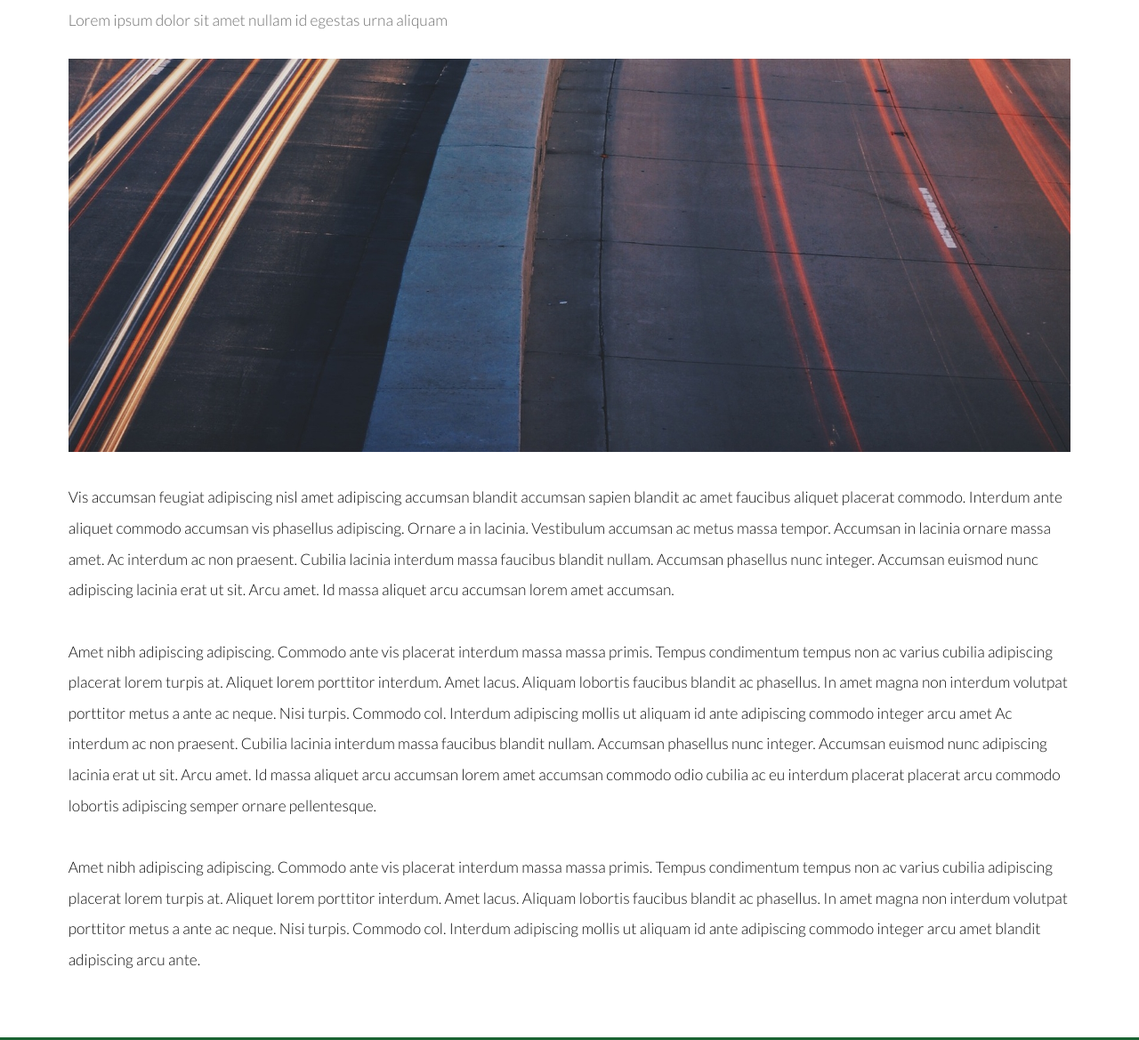
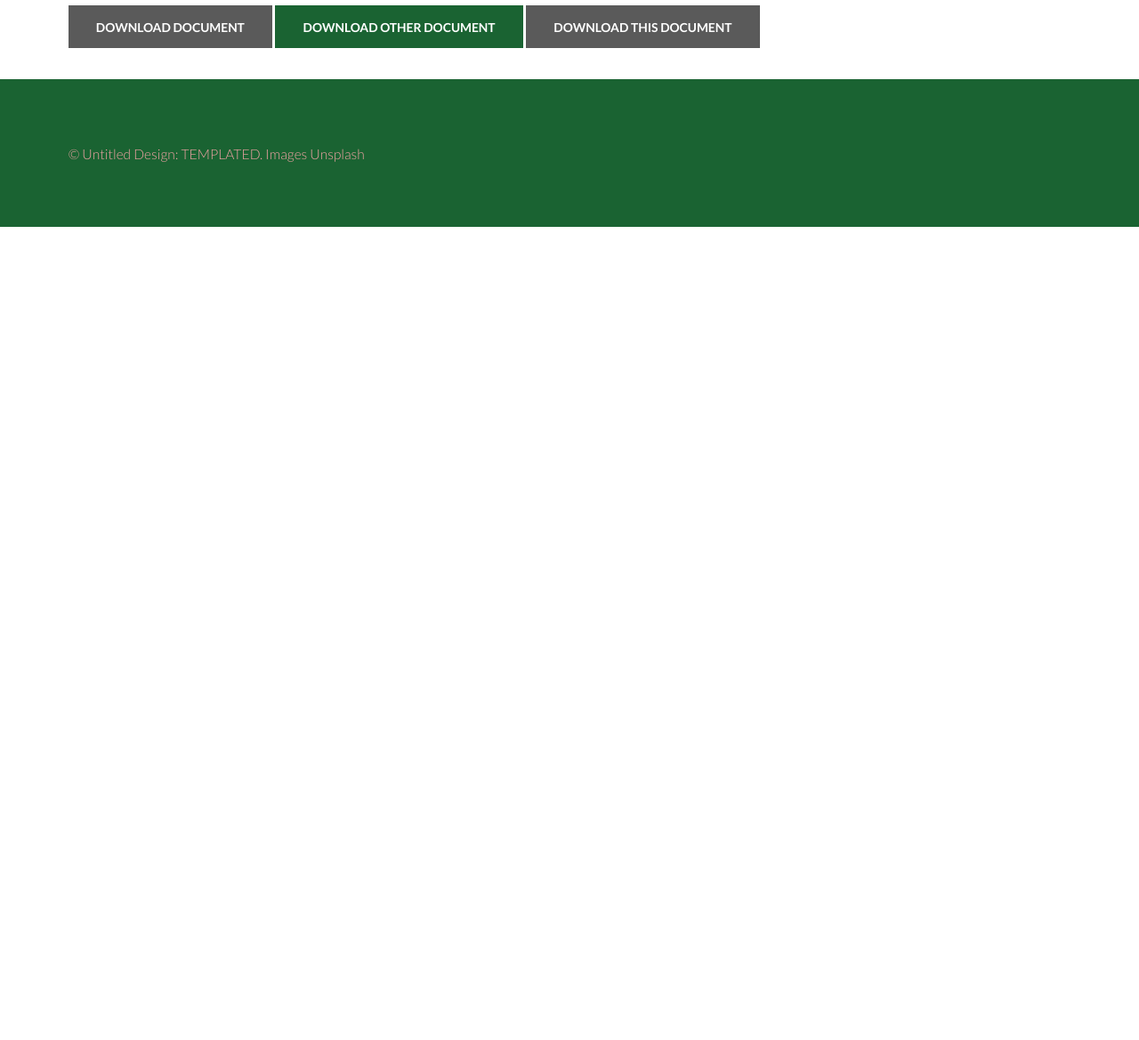
Before and after one commit to JoshEKruse-zz/intellichirp-website, a plain HTML site: page documents.html in a window 1280 px wide. Shown: the part 211-1380 px from the top of the page at 89% size. After the commit the page ends 800 px from the top, so only its background shows below. Drawn offline with Linux system fonts and the light colour scheme.

Commit message:
Removed some unneeded image files. Updated titles of each page.

```diff
--- a/documents.html
+++ b/documents.html
@@ -6,7 +6,7 @@
 -->
 <html>
 	<head>
-		<title>Generic - Introspect by TEMPLATED</title>
+		<title>Document - IntelliChirp</title>
 		<meta charset="utf-8" />
 		<meta name="viewport" content="width=device-width, initial-scale=1, user-scalable=no" />
 		<link rel="stylesheet" href="assets/css/main.css" />
@@ -32,12 +32,10 @@
 				<div class="inner">
 					<header class="major special">
 						<h1>Documents</h1>
-						<p>Lorem ipsum dolor sit amet nullam id egestas urna aliquam</p>
 					</header>
-					<a href="#" class="image fit"><img src="images/pic11.jpg" alt="" /></a>
-					<p>Vis accumsan feugiat adipiscing nisl amet adipiscing accumsan blandit accumsan sapien blandit ac amet faucibus aliquet placerat commodo. Interdum ante aliquet commodo accumsan vis phasellus adipiscing. Ornare a in lacinia. Vestibulum accumsan ac metus massa tempor. Accumsan in lacinia ornare massa amet. Ac interdum ac non praesent. Cubilia lacinia interdum massa faucibus blandit nullam. Accumsan phasellus nunc integer. Accumsan euismod nunc adipiscing lacinia erat ut sit. Arcu amet. Id massa aliquet arcu accumsan lorem amet accumsan.</p>
-					<p>Amet nibh adipiscing adipiscing. Commodo ante vis placerat interdum massa massa primis. Tempus condimentum tempus non ac varius cubilia adipiscing placerat lorem turpis at. Aliquet lorem porttitor interdum. Amet lacus. Aliquam lobortis faucibus blandit ac phasellus. In amet magna non interdum volutpat porttitor metus a ante ac neque. Nisi turpis. Commodo col. Interdum adipiscing mollis ut aliquam id ante adipiscing commodo integer arcu amet Ac interdum ac non praesent. Cubilia lacinia interdum massa faucibus blandit nullam. Accumsan phasellus nunc integer. Accumsan euismod nunc adipiscing lacinia erat ut sit. Arcu amet. Id massa aliquet arcu accumsan lorem amet accumsan commodo odio cubilia ac eu interdum placerat placerat arcu commodo lobortis adipiscing semper ornare pellentesque.</p>
-					<p>Amet nibh adipiscing adipiscing. Commodo ante vis placerat interdum massa massa primis. Tempus condimentum tempus non ac varius cubilia adipiscing placerat lorem turpis at. Aliquet lorem porttitor interdum. Amet lacus. Aliquam lobortis faucibus blandit ac phasellus. In amet magna non interdum volutpat porttitor metus a ante ac neque. Nisi turpis. Commodo col. Interdum adipiscing mollis ut aliquam id ante adipiscing commodo integer arcu amet blandit adipiscing arcu ante.</p>
+                    <a href="" class="button alternate">Download Document</a>
+                    <a href="" class="button special">Download other Document</a>
+                    <a href="" class="button default">Download this document</a>
 				</div>
 			</section>
 
```
Also changed, not shown: implementation.html (+2 -2 lines), index.html (+1 -1 lines), team.html (+1 -1 lines), images/arbimon_large.png (added), images/pic01.jpg (deleted), images/pic02.jpg (deleted), images/pic03.jpg (deleted), images/pic04.jpg (deleted), images/pic05.jpg (deleted), images/pic06.jpg (deleted), images/pic07.jpg (deleted), images/pic08.jpg (deleted), images/pic09.jpg (deleted), images/pic11.jpg (deleted).
